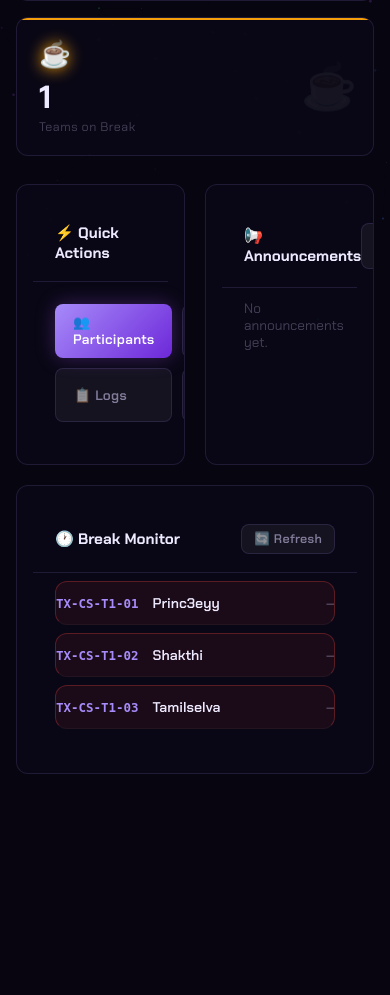
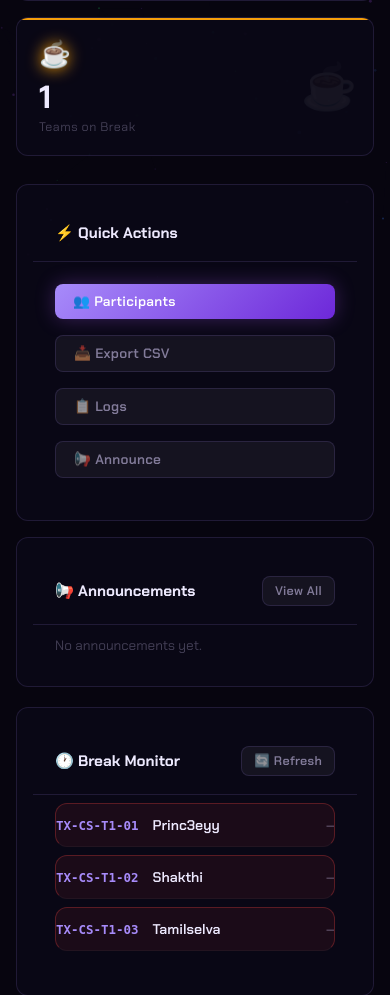
Before and after one commit to SamPrinceAbraham/TECHXORA2026, a Flask app: page /admin/ in a window 390 px wide. Shown: the part 524-1519 px from the top of the page. Before the commit the page ends 1298 px from the top, so only its background shows below. Run offline with Flask 3, Linux system fonts and the light colour scheme; the visitor is signed in with stand-in values (Sample User, id 1); data comes from the database, SQL or seed files in the repository.

Commit message:
first commit

```diff
--- a/static/css/style.css
+++ b/static/css/style.css
@@ -1321,6 +1321,40 @@ tr:last-child td {
   }
 }
 
+/* ── Layout Helpers ───────────────────────────────────────────── */
+.layout-admin-dash {
+  display: grid;
+  grid-template-columns: 1fr 1fr;
+  gap: 20px;
+  margin-bottom: 20px;
+}
+
+.layout-admin-actions {
+  display: grid;
+  grid-template-columns: 1fr 1fr;
+  gap: 10px;
+}
+
+.layout-part-dash {
+  display: grid;
+  grid-template-columns: 340px 1fr;
+  gap: 24px;
+  align-items: start;
+}
+
+.layout-part-status {
+  display: grid;
+  grid-template-columns: 1fr 1fr;
+  gap: 12px;
+}
+
+.layout-vol-dash {
+  display: grid;
+  grid-template-columns: 1fr 400px;
+  gap: 24px;
+  max-width: 1100px;
+}
+
 /* ── Responsive ──────────────────────────────────────────────── */
 @media (max-width: 768px) {
   :root {
@@ -1348,6 +1382,11 @@ tr:last-child td {
     padding: 16px;
   }
 
+  .layout-admin-dash,
+  .layout-admin-actions,
+  .layout-part-dash,
+  .layout-part-status,
+  .layout-vol-dash,
   .dash-grid,
   .stats-grid {
     grid-template-columns: 1fr;
--- a/templates/admin/dashboard.html
+++ b/templates/admin/dashboard.html
@@ -31,14 +31,14 @@
     </div>
 </div>
 
-<div style="display:grid;grid-template-columns:1fr 1fr;gap:20px;margin-bottom:20px">
+<div class="layout-admin-dash">
 
     <!-- Quick Actions -->
     <div class="card">
         <div class="card-header">
             <div class="card-title">⚡ Quick Actions</div>
         </div>
-        <div class="card-body" style="display:grid;grid-template-columns:1fr 1fr;gap:10px">
+        <div class="card-body layout-admin-actions">
             <a href="{{ url_for('admin.participants') }}" class="btn btn-purple">👥 Participants</a>
             <a href="{{ url_for('admin.export_csv') }}" class="btn btn-ghost">📥 Export CSV</a>
             <a href="{{ url_for('admin.logs') }}" class="btn btn-ghost">📋 Logs</a>
--- a/templates/login.html
+++ b/templates/login.html
@@ -17,7 +17,7 @@
 
         <!-- Role Switcher -->
         <div
-            style="display:flex;gap:4px;background:rgba(255,255,255,0.04);border:1px solid var(--border);border-radius:10px;padding:4px;margin-bottom:24px">
+            style="display:flex;flex-wrap:wrap;gap:4px;background:rgba(255,255,255,0.04);border:1px solid var(--border);border-radius:10px;padding:4px;margin-bottom:24px">
             {% for r, label, icon in [('participant','Participant',''), ('volunteer','Volunteer',''),
             ('admin','Admin','🛡️')] %}
             <a href="{{ url_for('auth.login', role=r) }}"
--- a/templates/participant/dashboard.html
+++ b/templates/participant/dashboard.html
@@ -3,7 +3,7 @@
 {% block page_title %}🎫 My Dashboard{% endblock %}
 
 {% block content %}
-<div style="display:grid;grid-template-columns:340px 1fr;gap:24px;align-items:start">
+<div class="layout-part-dash">
 
     <!-- Left Column: QR + Status -->
     <div style="display:flex;flex-direction:column;gap:16px">
@@ -27,7 +27,7 @@
         </div>
 
         <!-- Status Cards -->
-        <div style="display:grid;grid-template-columns:1fr 1fr;gap:12px">
+        <div class="layout-part-status">
             <div
                 style="background:var(--bg-card);border:1px solid var(--border);border-radius:var(--radius);padding:16px;text-align:center">
                 <div style="font-size:1.5rem;margin-bottom:6px">
--- a/templates/volunteer/dashboard.html
+++ b/templates/volunteer/dashboard.html
@@ -7,7 +7,7 @@
 {% endblock %}
 
 {% block content %}
-<div style="display:grid;grid-template-columns:1fr 400px;gap:24px;max-width:1100px">
+<div class="layout-vol-dash">
 
     <!-- Scanner Panels -->
     <div style="display:flex;flex-direction:column;gap:20px">
```
Also changed, not shown: style.css (+7 -2 lines), templates/payment.html (+9 -0 lines), README.md.
